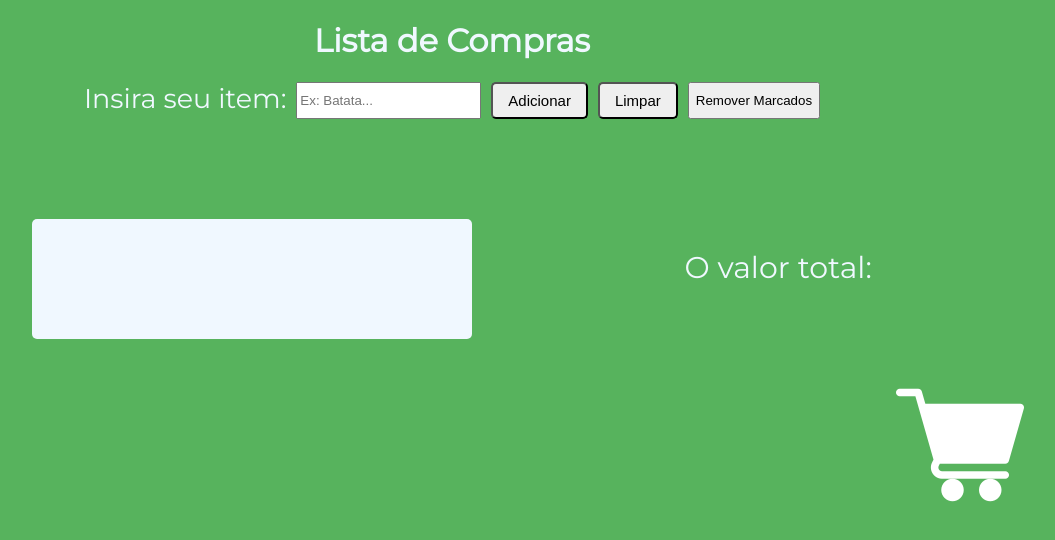
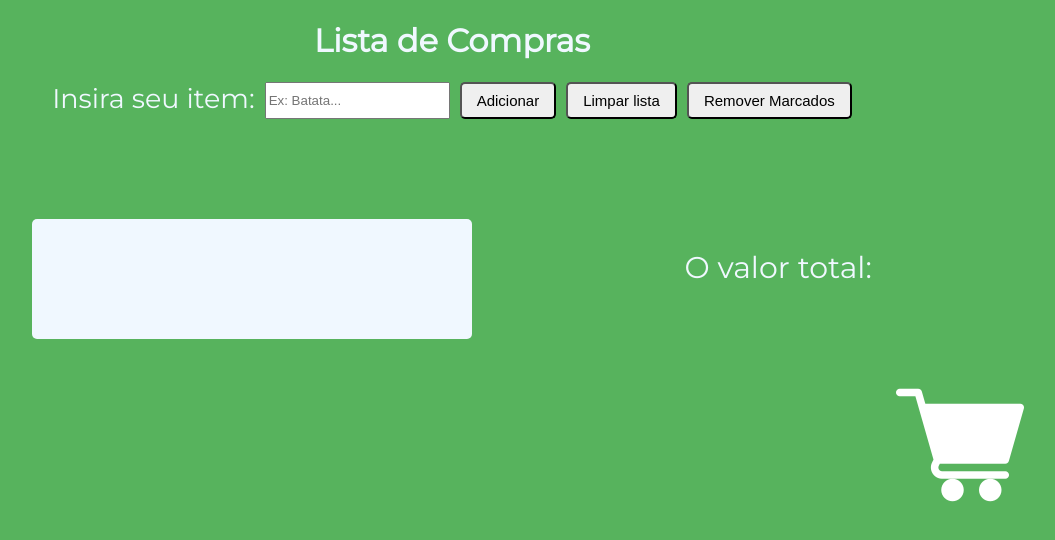
Before and after one commit to norman1606/dih-project1, a plain HTML site: page index.html in a window 1280 px wide. Shown: the whole page, without its empty margins (188-1243 px from the left). Drawn offline with Linux system fonts and the light colour scheme.

Commit message:
add detalhes html css

```diff
--- a/index.html
+++ b/index.html
@@ -22,7 +22,7 @@
             <label for="item">Insira seu item:</label>
             <input type="text" name="item" id="item" placeholder="Ex: Batata...">
             <button id="botao-add">Adicionar</button>
-            <button id="botao-limpar">Limpar</button>
+            <button id="botao-limpar">Limpar lista</button>
             <button id="botao-excluir-marcado">Remover Marcados</button>
         </div>
 
--- a/style.css
+++ b/style.css
@@ -22,7 +22,7 @@ header h1 {
     font-weight: 500;
 }
 
-#botao-add, #botao-limpar {
+#botao-add, #botao-limpar, #botao-excluir-marcado {
     padding: 8px 15px 8px 15px;
     border-radius: 5px;
     cursor: pointer;
@@ -31,7 +31,7 @@ header h1 {
 
 }
 
-#botao-add:hover, #botao-limpar:hover {
+#botao-add:hover, #botao-limpar:hover, #botao-excluir-marcado:hover {
     background-color: #2f2f35;
     color: white;
     transform: scale(1.12);
```
